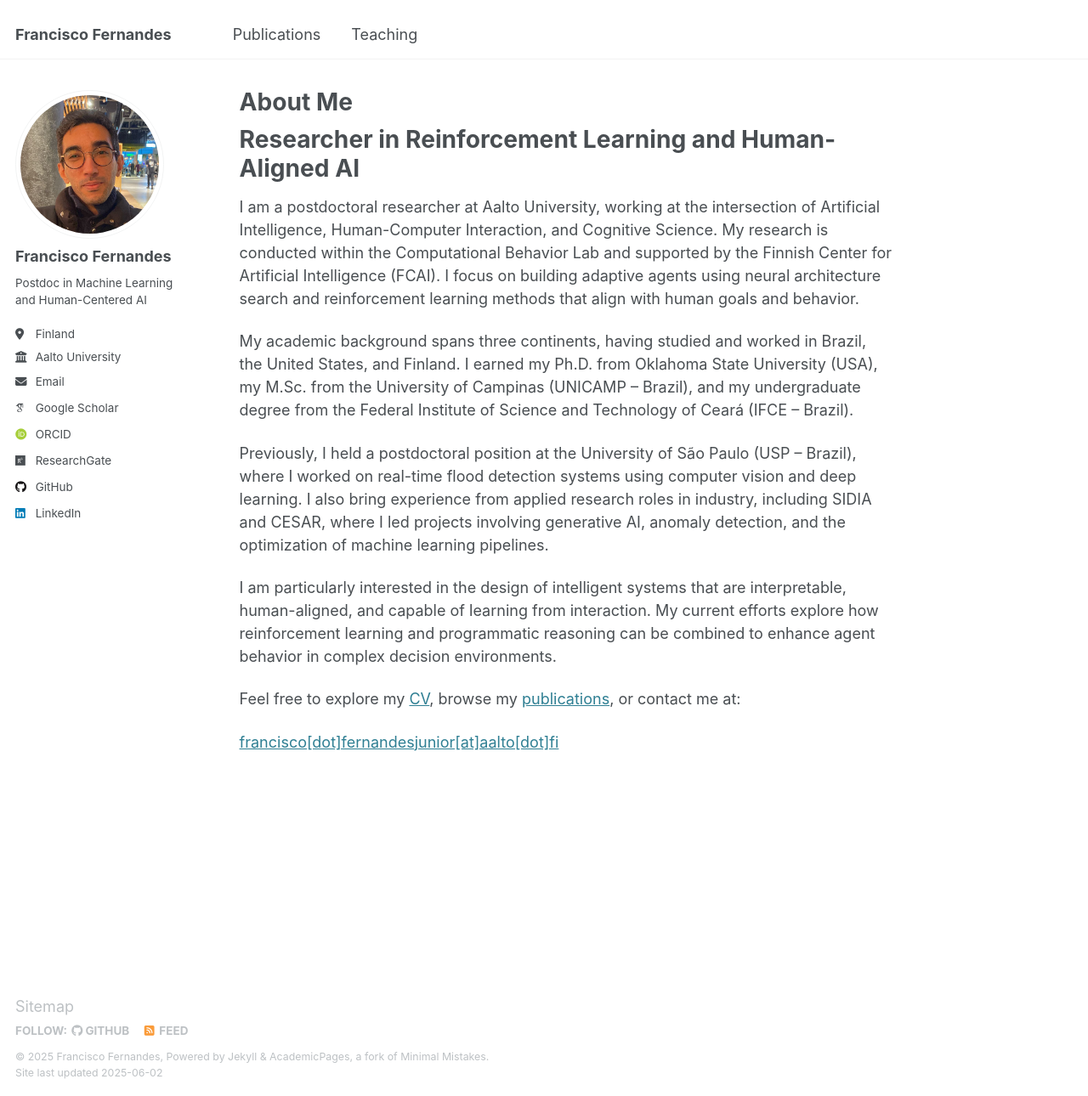
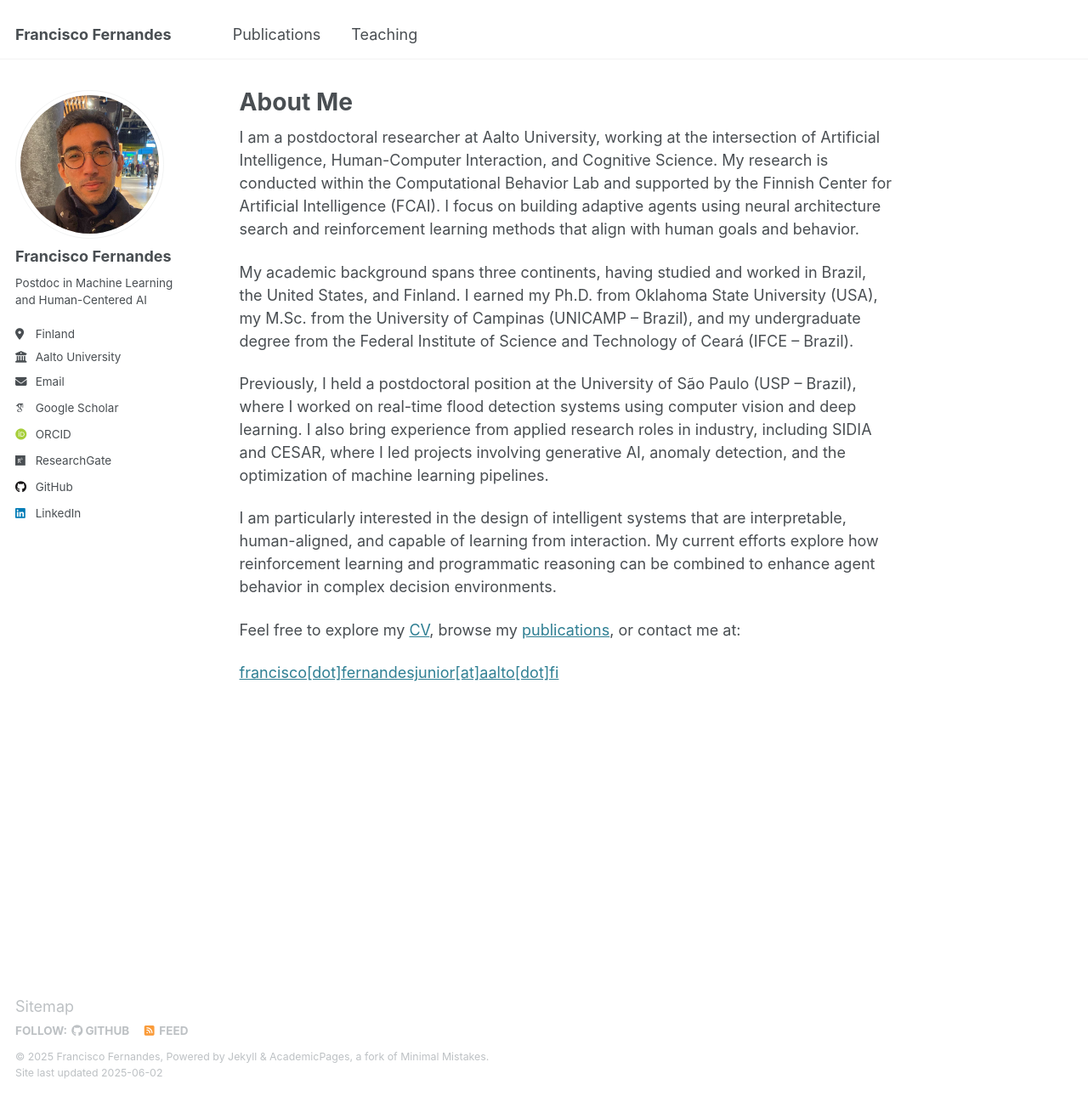
Before and after one commit to feferna/feferna.github.io, a Jekyll site: the page built from _pages/about.md, in a window 1280 px wide and 1290 px high. Shown: the whole window at 85% size. Built offline with Jekyll 4.4.1, drawn with Linux system fonts in a browser that asks for light colours; some web fonts are replaced.

```diff
--- a/_pages/about.md
+++ b/_pages/about.md
@@ -6,9 +6,6 @@
   - /about/
   - /about.html
 ---
-
-Researcher in Reinforcement Learning and Human-Aligned AI
-======
 
 I am a postdoctoral researcher at Aalto University, working at the intersection of Artificial Intelligence, Human-Computer Interaction, and Cognitive Science. My research is conducted within the Computational Behavior Lab and supported by the Finnish Center for Artificial Intelligence (FCAI). I focus on building adaptive agents using neural architecture search and reinforcement learning methods that align with human goals and behavior.
 
```
